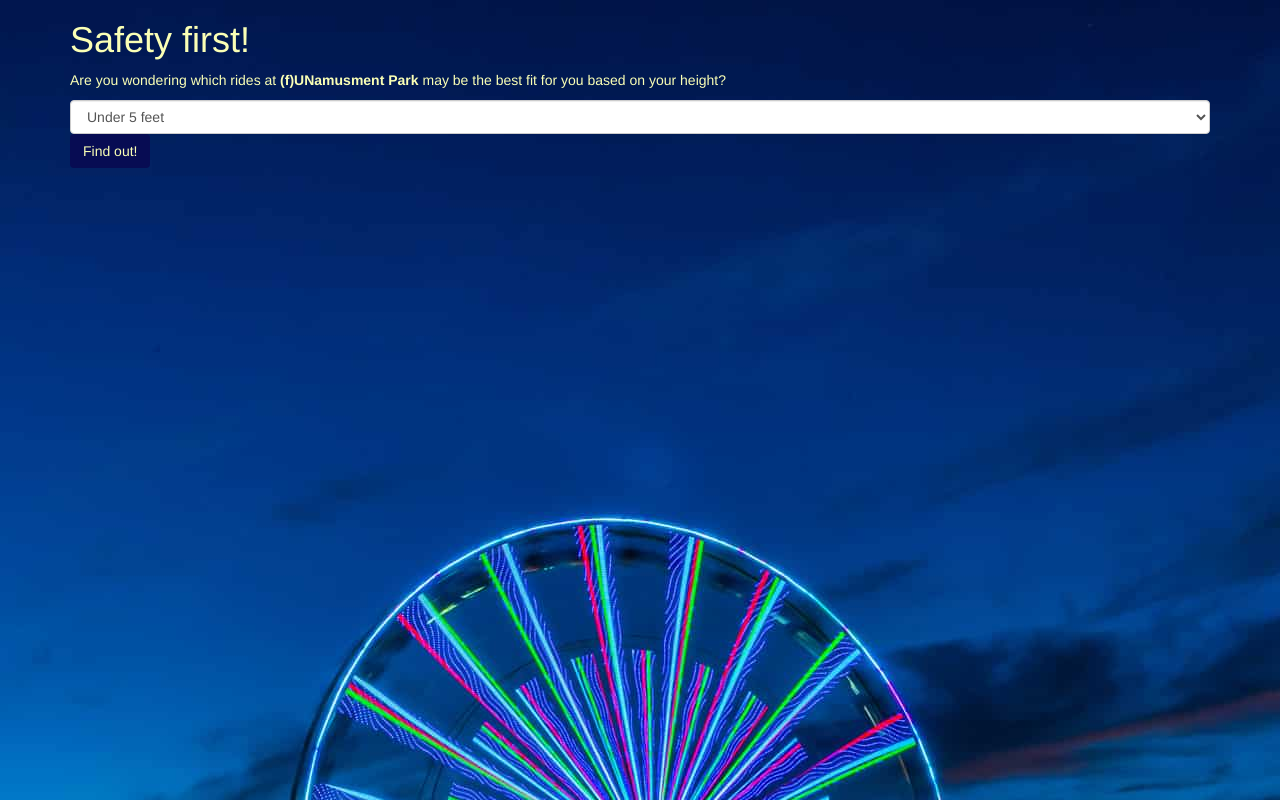
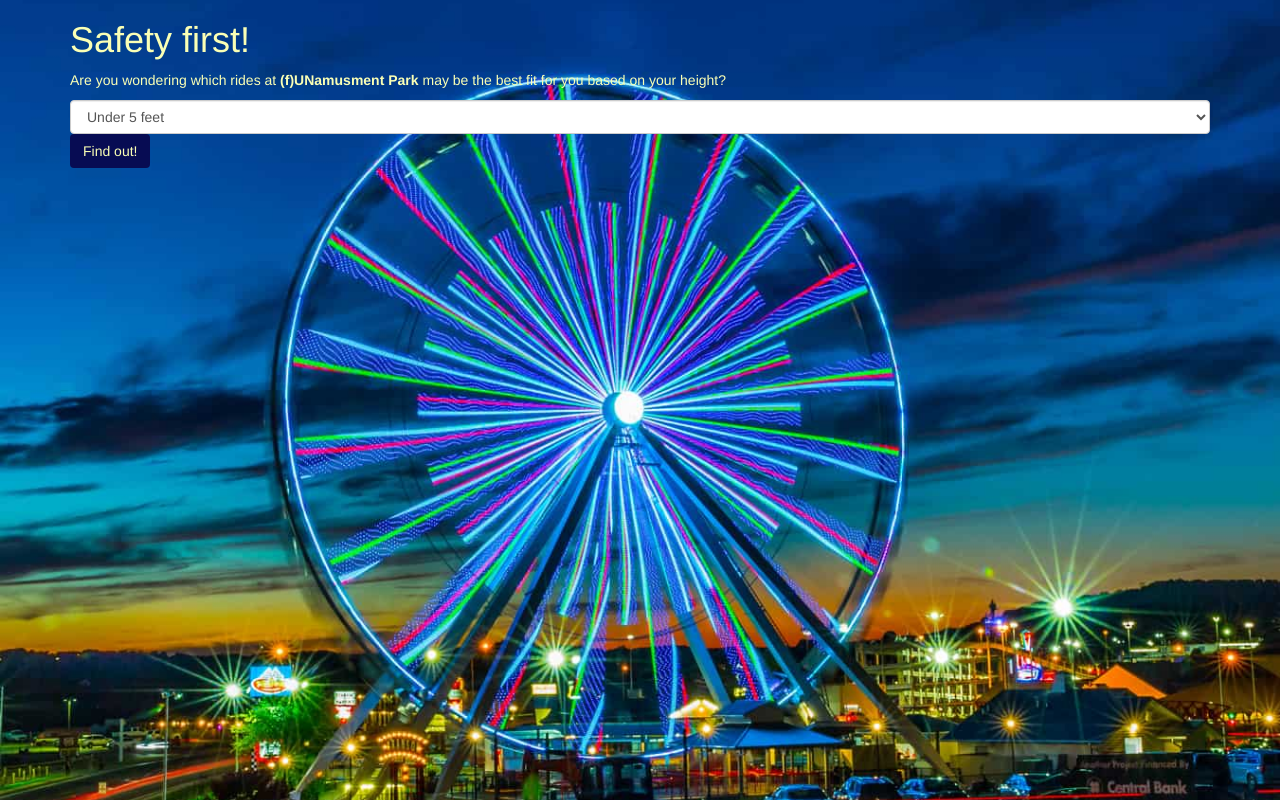
Before and after one commit to k8thedinosaur/amusement-park, a plain HTML site: page index.html in a window 1280 px wide. Drawn offline with Linux system fonts and the light colour scheme.

Commit message:
fix wonky bg image positioning

```diff
--- a/css/styles.css
+++ b/css/styles.css
@@ -7,6 +7,9 @@ body {
   color: rgb(250, 255, 181);
   background-image: url("../img/ferriswheel.jpg");
   background-repeat: no-repeat;
+  background-attachment: fixed;
+  background-position: center;
+  background-size: cover;
 }
 
 .container {
```
